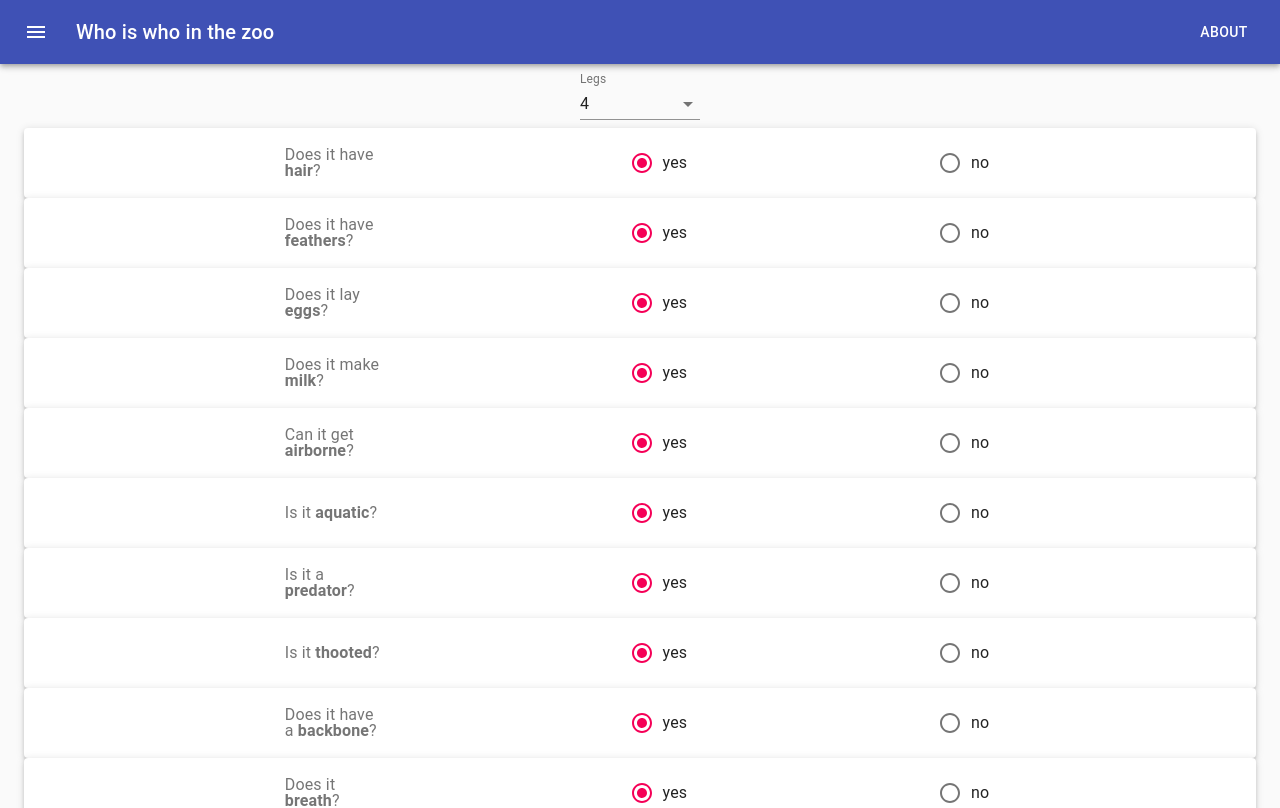
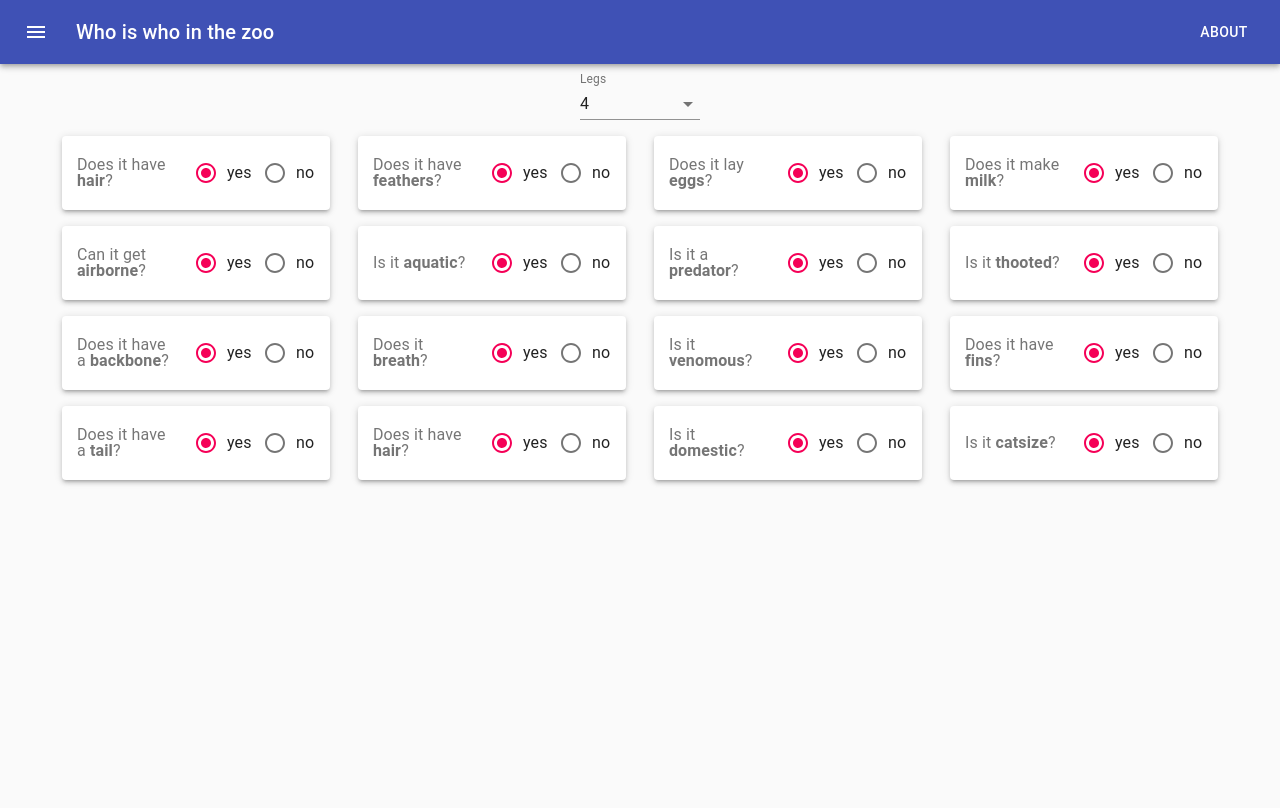
Before and after one commit to FrederickRoman/zooclass, a React (Create React App) app: page / in a window 1280 px wide. Shown: the top 808 px of the page. Built offline with nearby package versions, Linux system fonts and the light colour scheme.

Commit message:
refactor: Replace MUI useStyles classes with style components

```diff
--- /dev/null
+++ b/src/components/zoo/FeatureBinaryChoiceList.tsx
@@ -0,0 +1,37 @@
+import Grid from "@material-ui/core/Grid";
+// import Container from "@material-ui/core/Container";
+
+import FeatureRadioButton from "./FeatureRadioButton";
+
+import binaryChoiceQuestions from "../assets/data/binaryChoiceQuestions";
+import IBinaryChoiceQuestion from "../../types/interfaces/IBinaryChoiceQuestion";
+
+function FeatureBinaryChoiceList(): JSX.Element {
+  const FeatureRadioButtons = binaryChoiceQuestions.map(
+    (question: IBinaryChoiceQuestion, i: number): JSX.Element => (
+      <FeatureRadioButton {...question} key={i} />
+    )
+  );
+  return (
+    <Grid container justify={"center"} alignItems={"center"}>
+      <Grid
+        item
+        container
+        justify={"space-around"}
+        alignItems={"center"}
+        wrap={"wrap"}
+
+        // style={{
+        //   display: "flex",
+        //   flexWrap: "wrap",
+        //   justifyContent: "space-around",
+        //   alignItems: "center",
+        // }}
+      >
+        {FeatureRadioButtons}
+      </Grid>
+    </Grid>
+  );
+}
+
+export default FeatureBinaryChoiceList;
--- /dev/null
+++ b/src/components/zoo/FeatureMultipleChoiceList.tsx
@@ -0,0 +1,21 @@
+import Grid from "@material-ui/core/Grid";
+
+import IMultipleChoiceQuestion from "../../types/interfaces/IMultipleChoiceQuestion";
+import multipleChoiceQuestions from "../assets/data/multipleChoiceQuestions";
+
+import FeatureSelectInput from "./FeatureSelectInput";
+
+function FeatureMultipleChoiceList(): JSX.Element {
+  const FeatureSelectInputs = multipleChoiceQuestions.map(
+    (question: IMultipleChoiceQuestion, i: number): JSX.Element => (
+      <FeatureSelectInput {...question} key={i} />
+    )
+  );
+  return (
+    <Grid container justify={"center"} alignItems={"center"}>
+      <Grid item>{FeatureSelectInputs} </Grid>
+    </Grid>
+  );
+}
+
+export default FeatureMultipleChoiceList;
--- a/src/components/zoo/FeatureRadioButton.tsx
+++ b/src/components/zoo/FeatureRadioButton.tsx
@@ -5,6 +5,8 @@ import FormControlLabel from "@material-ui/core/FormControlLabel";
 import FormControl from "@material-ui/core/FormControl";
 import FormLabel from "@material-ui/core/FormLabel";
 
+import Grid from "@material-ui/core/Grid";
+import Box from "@material-ui/core/Box";
 import Paper from "@material-ui/core/Paper";
 
 import { createStyles, makeStyles } from "@material-ui/core/styles";
@@ -12,18 +14,11 @@ import { createStyles, makeStyles } from "@material-ui/core/styles";
 const useStyles = makeStyles(() =>
   createStyles({
     form_container: {
-      padding: "1em",
       display: "inline-block",
     },
     radio_group: {
-      display: "grid",
-      gridTemplateColumns: "repeat(2, auto)",
-    },
-    flex_center: {
-      display: "flex",
-      justifyContent: "center",
-      alignItems: "center",
-      margin: "0px 10px",
+      // display: "grid",
+      // gridTemplateColumns: "repeat(2, auto)",
     },
     text: {
       heigh: "auto",
@@ -49,40 +44,70 @@ function FeatureRadioButton(props: IFeatureRadioButtonProps) {
     setValue((event.target as HTMLInputElement).value);
   };
 
-  return (
-    <Paper elevation={3} className={classes.form_container}>
-      <FormControl component="fieldset" className={classes.radio_group}>
-        <div className={classes.flex_center}>
-          <FormLabel component="legend">
+  const FormQuestion = (): JSX.Element => (
     <div className={classes.text}>
       {start}
       <b>{keyword}</b>
       {end}
     </div>
+  );
+
+  return (
+    <Box m={1}>
+      <Paper elevation={3} className={classes.form_container}>
+        <Box p={2}>
+          <FormControl component="fieldset" className={classes.radio_group}>
+            <Grid container justify={"space-between"} alignItems={"center"}>
+              <Grid
+                item
+                xs={5}
+                container
+                justify={"center"}
+                alignItems={"center"}
+              >
+                <Grid item>
+                  <FormLabel component="legend">
+                    <FormQuestion />
                   </FormLabel>
-        </div>
+                </Grid>
+              </Grid>
+              <Grid item xs={6}>
                 <RadioGroup
                   aria-label={keyword}
                   name={keyword}
                   value={value}
                   onChange={handleChange}
-          className={classes.radio_group}
                 >
+                  <Grid
+                    container
+                    justify={"space-between"}
+                    alignItems={"center"}
+                    wrap={"wrap"}
+                  >
+                    <Grid item xs={5}>
                       <FormControlLabel
                         value="yes"
                         control={<Radio />}
                         label="yes"
                         labelPlacement="end"
                       />
+                    </Grid>
+                    <Grid item xs={5}>
                       <FormControlLabel
                         value="no"
                         control={<Radio />}
                         label="no"
                         labelPlacement="end"
                       />
+                    </Grid>
+                  </Grid>
                 </RadioGroup>
+              </Grid>
+            </Grid>
           </FormControl>
+        </Box>
       </Paper>
+    </Box>
   );
 }
 
--- a/src/components/zoo/FeatureSelectInput.tsx
+++ b/src/components/zoo/FeatureSelectInput.tsx
@@ -26,42 +26,29 @@ interface IFeatureSelectInputProps {
   id: string;
 }
 
-function FeatureSelectInput(props:IFeatureSelectInputProps) {
+function FeatureSelectInput(props: IFeatureSelectInputProps): JSX.Element {
   const { label, values, defaultValue, texts, id } = props;
   const classes = useStyles();
   const [selection, setSelection] = useState<number>(defaultValue);
-  const [open, setOpen] = useState(false);
 
   const handleChange = (event: React.ChangeEvent<{ value: unknown }>) => {
     setSelection(event.target.value as number);
   };
 
-  const handleClose = () => {
-    setOpen(false);
-  };
-
-  const handleOpen = () => {
-    setOpen(true);
-  };
+  const MenuItems: JSX.Element[] = values.map(
+    (v: number, i: number): JSX.Element => (
+      <MenuItem value={v} key={i}>
+        {texts[i]}
+      </MenuItem>
+    )
+  );
 
   return (
     <div>
       <FormControl className={classes.formControl}>
         <InputLabel id={id}>{label}</InputLabel>
-        <Select
-          labelId={id}
-          id={id}
-          open={open}
-          onClose={handleClose}
-          onOpen={handleOpen}
-          value={selection}
-          onChange={handleChange}
-        >
-          {values.map((v, i) => (
-            <MenuItem value={v} key={i}>
-              {texts[i]}
-            </MenuItem>
-          ))}
+        <Select labelId={id} id={id} value={selection} onChange={handleChange}>
+          {MenuItems}
         </Select>
       </FormControl>
     </div>
--- a/src/components/zoo/ZooPanel.tsx
+++ b/src/components/zoo/ZooPanel.tsx
@@ -1,56 +1,21 @@
-import FeatureRadioButton from "./FeatureRadioButton";
-import FeatureSelectInput from "./FeatureSelectInput";
+import Grid from "@material-ui/core/Grid";
+import Container from "@material-ui/core/Container";
 
-import multipleChoiceQuestions from "../assets/data/multipleChoiceQuestions";
-import binaryChoiceQuestions from "../assets/data/binaryChoiceQuestions";
+import FeatureMultipleChoiceList from "./FeatureMultipleChoiceList";
+import FeatureBinaryChoiceList from "./FeatureBinaryChoiceList";
 
-import { createStyles, makeStyles } from "@material-ui/core/styles";
-
-const useStyles = makeStyles(() =>
-  createStyles({
-    feature_selectInput_container: {
-      display: "grid",
-      justifyContent: "center",
-    },
-    feature_radioButtons_container: {
-      display: "grid",
-      justifyContent: "stretch",
-    },
-  })
-);
-
-function ZooPanel() {
-  const classes = useStyles();
-
-  const FeatureMultipleChoiceList = (): JSX.Element => {
-    const FeatureSelectInputs = multipleChoiceQuestions.map((question, i) => (
-      <FeatureSelectInput {...question} key={i} />
-    ));
-    return (
-      <div className={classes.feature_selectInput_container}>
-        {FeatureSelectInputs}
-      </div>
-    );
-  };
-
-  const FeatureBinaryChoiceList = (): JSX.Element => {
-    const FeatureRadioButtons = binaryChoiceQuestions.map((question, i) => (
-      <FeatureRadioButton {...question} key={i} />
-    ));
-    return (
-      <div className={classes.feature_radioButtons_container}>
-        {FeatureRadioButtons}
-      </div>
-    );
-  };
-
+function ZooPanel(): JSX.Element {
   return (
-    <div>
-      <FeatureMultipleChoiceList />
-      <div>
-        <FeatureBinaryChoiceList />
-      </div>
-    </div>
+    <Grid container justify={"center"} alignItems={"center"}>
+      <Grid item>
+        <FeatureMultipleChoiceList />
+      </Grid>
+      <Grid item>
+        <Container>
+          <FeatureBinaryChoiceList />
+        </Container>
+      </Grid>
+    </Grid>
   );
 }
 
```
Also changed, not shown: 1 other file (tests, documents, lock files or other folders). Lines whose indentation alone changed are shown as unchanged.
